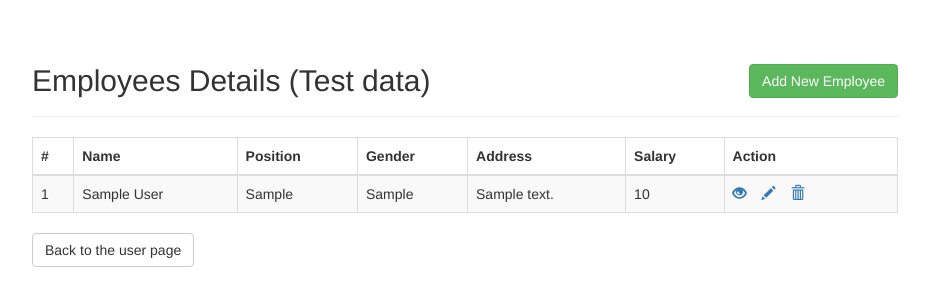
After one commit to chenfenggiser/php-curd-demo, a PHP site: page /admin.php in a window 1280 px wide. The commit adds this page. Shown: the top 306 px of the page, without its empty margins (175-1104 px from the left). Run offline with PHP 8.4, Linux system fonts and the light colour scheme; tables that the repository leaves empty or names only in its code hold one stand-in row (values such as "Sample post").

```diff
--- /dev/null
+++ b/admin.php
@@ -0,0 +1,96 @@
+<!DOCTYPE html>
+<html lang="en">
+<head>
+    <meta charset="UTF-8">
+    <title>Dashboard</title>
+    <link rel="stylesheet" href="https://maxcdn.bootstrapcdn.com/bootstrap/3.3.7/css/bootstrap.css">
+    <script src="https://ajax.googleapis.com/ajax/libs/jquery/1.12.4/jquery.min.js"></script>
+    <script src="https://maxcdn.bootstrapcdn.com/bootstrap/3.3.7/js/bootstrap.js"></script>
+    <style type="text/css">
+        .wrapper{
+            width: 70%;
+            margin: 24px auto;
+        }
+        .page-header h2{
+            margin-top: 0;
+        }
+        table tr td:last-child a{
+            margin-right: 15px;
+        }
+    </style>
+    <script type="text/javascript">
+        $(document).ready(function(){
+            $('[data-toggle="tooltip"]').tooltip();
+        });
+    </script>
+</head>
+<body>
+    <div class="wrapper">
+        <div class="container-fluid">
+            <div class="row">
+                <div class="col-md-12">
+                    <div class="page-header clearfix">
+                        <h2 class="pull-left">Employees Details (Test data)</h2>
+                        <a href="create.php" class="btn btn-success pull-right">Add New Employee</a>
+                    </div>
+                        <?php
+                        // Include config file
+                        require_once 'config.php';
+
+                        // Attempt select query execution
+                        $sql = "SELECT * FROM employees";
+                        if($result = $mysqli->query($sql)){
+                            if($result->num_rows > 0){
+                                echo "<table class='table table-bordered table-striped'>";
+                                    echo "<thead>";
+                                        echo "<tr>";
+                                            echo "<th>#</th>";
+                                            echo "<th>Name</th>";
+                                            echo "<th>Position</th>";
+                                            echo "<th>Gender</th>";
+                                            echo "<th>Address</th>";
+                                            echo "<th>Salary</th>";
+                                            echo "<th>Action</th>";
+                                        echo "</tr>";
+                                    echo "</thead>";
+                                    echo "<tbody>";
+                                    while($row = $result->fetch_array()){
+
+                                            echo "<tr>";
+                                            echo "<td>" . $row['id'] . "</td>";
+                                            echo "<td>" . $row['name'] . "</td>";
+                                            echo "<td>" . $row['position'] . "</td>";
+                                            echo "<td>" . $row['gender'] . "</td>";
+                                            echo "<td>" . $row['address'] . "</td>";
+                                            echo "<td>" . $row['salary'] . "</td>";
+                                            echo "<td>";
+                                                echo "<a href='read.php?id=". $row['id'] ."' title='View Record' data-toggle='tooltip'><span class='glyphicon glyphicon-eye-open'></span></a>";
+                                                echo "<a href='update.php?id=". $row['id'] ."' title='Update Record' data-toggle='tooltip'><span class='glyphicon glyphicon-pencil'></span></a>";
+                                                echo "<a href='delete.php?id=". $row['id'] ."' title='Delete Record' data-toggle='tooltip'><span class='glyphicon glyphicon-trash'></span></a>";
+                                            echo "</td>";
+                                        echo "</tr>";
+
+                                    }
+                                    echo "</tbody>";
+                                echo "</table>";
+                                // Free result set
+                                $result->free();
+                            } else{
+                                echo "<p class='lead'><em>No records were found.</em></p>";
+                            }
+                        } else{
+                            echo "ERROR: Could not able to execute $sql. " . $mysqli->error;
+                        }
+
+                        // Close connection
+                        $mysqli->close();
+                        ?>
+
+                     <a href="index.php" class="btn btn-default">Back to the user page</a>
+
+                </div>
+            </div>
+        </div>
+    </div>
+</body>
+</html>
--- a/index.php
+++ b/index.php
@@ -87,6 +87,8 @@
                     // Close connection
                     $mysqli->close();
                     ?>
+
+                    <a href="admin.php" class="btn btn-default">Go to the admin page</a>
                 </div>
             </div>
         </div>
```
